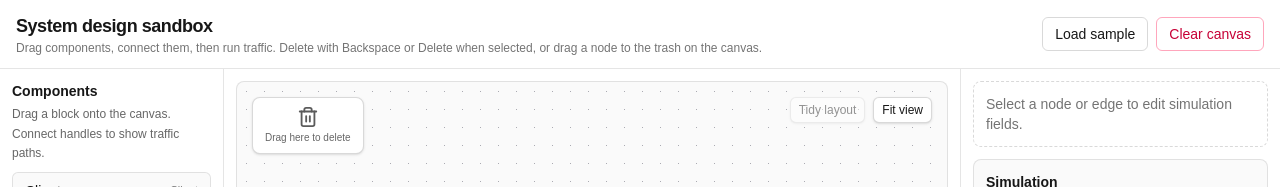
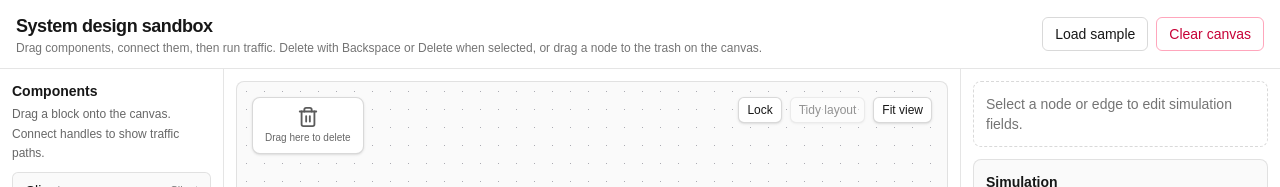
Before and after one commit to dalva8711/system-design-sandbox, a Next.js app: page / in a window 1280 px wide. Shown: the top 187 px of the page. Built offline with nearby package versions, Linux system fonts and the light colour scheme.

Commit message:
Added a locking functionality to canvas

```diff
--- a/components/design/FlowCanvas.tsx
+++ b/components/design/FlowCanvas.tsx
@@ -146,12 +146,35 @@ function TrashIcon({ className }: { className?: string }) {
   );
 }
 
-function CanvasToolbar() {
+function CanvasToolbar({
+  canvasLocked,
+  onCanvasLockedChange,
+}: {
+  canvasLocked: boolean;
+  onCanvasLockedChange: (next: boolean) => void;
+}) {
   const rf = useReactFlow();
   const nodeCount = useDesignStore((s) => s.nodes.length);
   const autoLayoutCanvas = useDesignStore((s) => s.autoLayoutCanvas);
   return (
     <Panel position="top-right" className="flex gap-2">
+      <button
+        type="button"
+        aria-pressed={canvasLocked}
+        aria-label={
+          canvasLocked
+            ? "Unlock canvas"
+            : "Lock canvas: prevent moving nodes"
+        }
+        onClick={() => onCanvasLockedChange(!canvasLocked)}
+        className={`rounded-md border bg-[var(--background)] px-2 py-1 text-xs font-medium shadow-sm dark:border-white/15 ${
+          canvasLocked
+            ? "border-sky-500/60 ring-2 ring-sky-500/35 dark:border-sky-400/50"
+            : "border-black/15 dark:border-white/15"
+        }`}
+      >
+        {canvasLocked ? "Locked" : "Lock"}
+      </button>
       <button
         type="button"
         onClick={() => autoLayoutCanvas()}
@@ -202,6 +225,7 @@ export function FlowCanvas() {
 
   const trashRef = useRef<HTMLDivElement>(null);
   const [trashHot, setTrashHot] = useState(false);
+  const [canvasLocked, setCanvasLocked] = useState(false);
 
   const [showMiniMap, setShowMiniMap] = useState(false);
   const miniMapHideTimerRef = useRef<ReturnType<typeof setTimeout> | null>(null);
@@ -355,7 +379,7 @@ export function FlowCanvas() {
         onInit={onInit}
         nodeTypes={nodeTypes}
         edgeTypes={edgeTypes}
-        nodesDraggable
+        nodesDraggable={!canvasLocked} panOnDrag={!canvasLocked}
         nodesConnectable
         elementsSelectable
         onDragOver={onDragOver}
@@ -373,7 +397,7 @@ export function FlowCanvas() {
         <Background gap={18} size={1} variant={BackgroundVariant.Dots} />
         {showMiniMap ? (
           <MiniMap
-            pannable
+            pannable={!canvasLocked}
             zoomable
             className="!rounded-md !border !border-black/10 !bg-[var(--background)] dark:!border-white/10"
           />
@@ -381,7 +405,10 @@ export function FlowCanvas() {
         <Controls className="!shadow-md" />
         <TrashDropTarget trashRef={trashRef} hot={trashHot} />
         <SelectionBridge />
-        <CanvasToolbar />
+        <CanvasToolbar
+          canvasLocked={canvasLocked}
+          onCanvasLockedChange={setCanvasLocked}
+        />
         <FitViewListener />
       </ReactFlow>
     </div>
```
